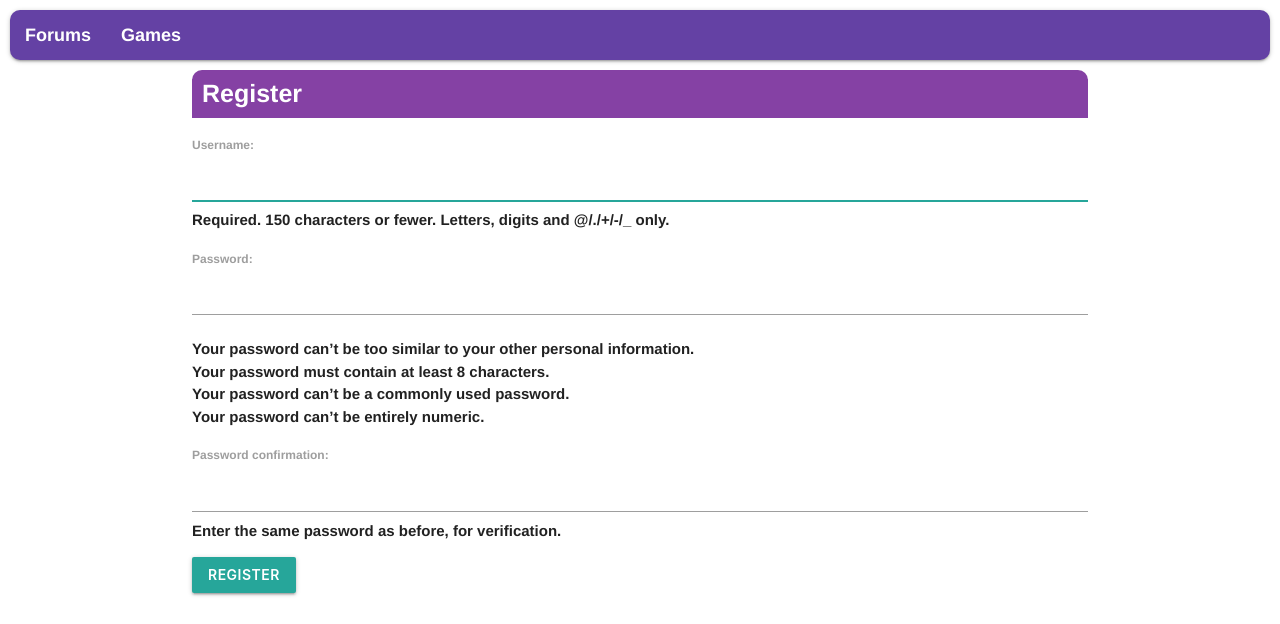
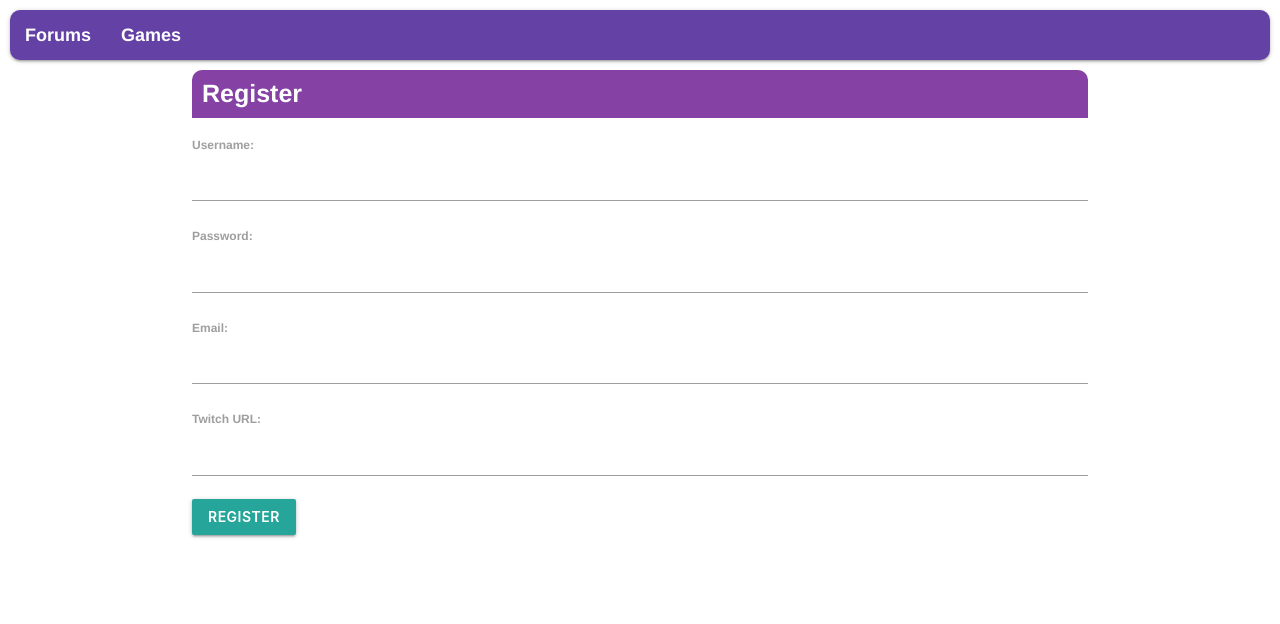
Before and after one commit to Lamsauce/twitchtalk, a Django app: page /accounts/register/ in a window 1280 px wide. Shown: the part 176-800 px from the top of the page. Run offline with Django 3.2, Linux system fonts and the light colour scheme.

Commit message:
Customized registraion form to add email, no email auth yet and not redirecting properly

```diff
--- a/main_app/forms.py
+++ b/main_app/forms.py
@@ -1,7 +1,28 @@
 """ from django import forms
+from django.contrib.auth import login, authenticate, get_user_model
+from django.contrib.auth.forms import UserCreationForm
 from .models import Thread, Comment
 
-class ThreadForm(forms.ModelForm):
+class RegisterForm(UserCreationForm):
+    email = forms.EmailField(widget=forms.EmailInput(
+        attrs={'class': 'form-control'}))
+    twitch_url = forms.URLField(label='Your Twitch URL', required=False, widget=forms.URLInput(
+        attrs={'class': 'form-control'}))
+
     class Meta:
-        model = Thread
-        fields = ['title', 'description'] """
+        fields = ['username', 'email', 'twitch_url', 'password1', 'password2'] """
+
+from django import forms
+from django.forms import ModelForm
+from django.contrib.auth.forms import UserCreationForm
+from django.contrib.auth.models import User
+
+class RegisterForm(ModelForm):
+    username = forms.CharField(max_length=100)
+    password = forms.CharField(widget=forms.PasswordInput)
+    email = forms.EmailField(widget=forms.EmailInput)
+    twitch_url = forms.URLField(max_length=100, label='Twitch URL')
+
+    class Meta:
+        model = User
+        fields = ["username", "password", "email", "twitch_url"]
--- a/main_app/templates/home.html
+++ b/main_app/templates/home.html
@@ -10,8 +10,8 @@
   <div class="card">
     <div class="card-content">
       <span class="card-title">{{ thread.title }}</span>
-      <p>Description: {{ thread.description }}</p>
-      <p>Created on: {{ thread.created_at }}</p>
+      <p>{{ thread.description }}</p>
+      <p>Created: {{ thread.created_at }} PST</p>
     </div>
   </div>
   {% endfor %}
--- a/main_app/views.py
+++ b/main_app/views.py
@@ -1,6 +1,11 @@
 from django.shortcuts import render, redirect
 from .models import Thread, Comment
 from django.http import HttpResponseRedirect
+
+from django.contrib.auth.forms import UserCreationForm
+from django.contrib.auth.models import User
+from django.forms import ModelForm
+from .forms import RegisterForm
 
 from django.contrib.auth import login as auth_login
 from django.contrib.auth.forms import UserCreationForm
@@ -13,7 +18,7 @@ def home(request):
 def register(request):
     error_message = ''
     if request.method == 'POST':
-        form = UserCreationForm(request.POST)
+        add_form = RegisterForm(request.POST)
         if form.is_valid():
             user = form.save()
             auth_login(request, user)
@@ -21,7 +26,7 @@ def register(request):
         else:
             error_message = 'Invalid username or password. Please try again.'
 
-    form = UserCreationForm()
+    form = RegisterForm()
     context = {'form': form, 'error_message': error_message}
     return render(request, 'registration/register.html', context)
 
--- a/twitchtalk_project/settings.py
+++ b/twitchtalk_project/settings.py
@@ -106,7 +106,7 @@ AUTH_PASSWORD_VALIDATORS = [
 
 LANGUAGE_CODE = 'en-us'
 
-TIME_ZONE = 'UTC'
+TIME_ZONE = 'America/Los_Angeles'
 
 USE_I18N = True
 
```
